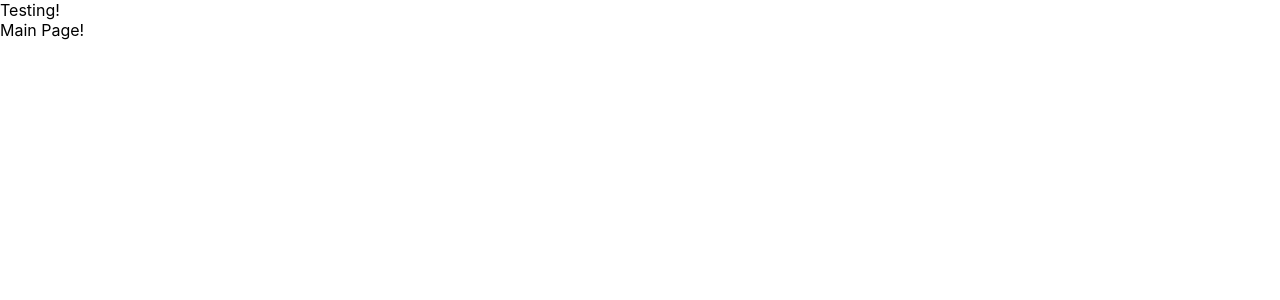
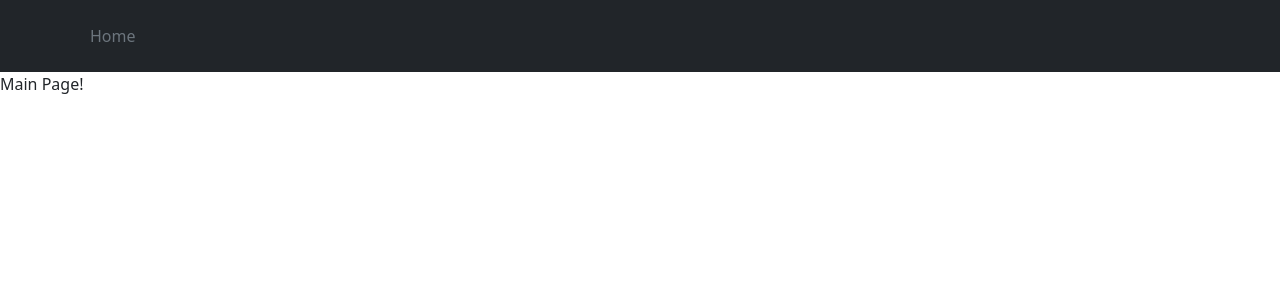
Before and after one commit to Pitching/Motorent, a React (Create React App) app in the folder Motorent-client/: page / in a window 1280 px wide. Shown: the top 300 px of the page. Built offline with nearby package versions, Linux system fonts and the light colour scheme.

Commit message:
initializing the navbar

```diff
--- a/Motorent-client/public/index.html
+++ b/Motorent-client/public/index.html
@@ -1,14 +1,12 @@
 <!DOCTYPE html>
 <html lang="en">
+
 <head>
   <meta charset="utf-8" />
   <link rel="icon" href="%PUBLIC_URL%/favicon.ico" />
   <meta name="viewport" content="width=device-width, initial-scale=1" />
   <meta name="theme-color" content="#000000" />
-    <meta
-      name="description"
-      content="Web site created using create-react-app"
-    />
+  <meta name="description" content="Web site created using create-react-app" />
   <link rel="apple-touch-icon" href="%PUBLIC_URL%/logo192.png" />
   <!--
       manifest.json provides metadata used when your web app is installed on a
@@ -24,8 +22,12 @@
       work correctly both with client-side routing and a non-root public URL.
       Learn how to configure a non-root public URL by running `npm run build`.
     -->
+  <link rel="stylesheet" href="https://cdn.jsdelivr.net/npm/bootstrap@4.3.1/dist/css/bootstrap.min.css"
+    integrity="sha384-ggOyR0iXCbMQv3Xipma34MD+dH/1fQ784/j6cY/iJTQUOhcWr7x9JvoRxT2MZw1T" crossorigin="anonymous">
+
   <title>React App</title>
 </head>
+
 <body>
   <noscript>You need to enable JavaScript to run this app.</noscript>
   <div id="root"></div>
@@ -39,5 +41,15 @@
       To begin the development, run `npm start` or `yarn start`.
       To create a production bundle, use `npm run build` or `yarn build`.
     -->
+  <script src="https://code.jquery.com/jquery-3.3.1.slim.min.js"
+    integrity="sha384-q8i/X+965DzO0rT7abK41JStQIAqVgRVzpbzo5smXKp4YfRvH+8abtTE1Pi6jizo"
+    crossorigin="anonymous"></script>
+  <script src="https://cdn.jsdelivr.net/npm/popper.js@1.14.7/dist/umd/popper.min.js"
+    integrity="sha384-UO2eT0CpHqdSJQ6hJty5KVphtPhzWj9WO1clHTMGa3JDZwrnQq4sF86dIHNDz0W1"
+    crossorigin="anonymous"></script>
+  <script src="https://cdn.jsdelivr.net/npm/bootstrap@4.3.1/dist/js/bootstrap.min.js"
+    integrity="sha384-JjSmVgyd0p3pXB1rRibZUAYoIIy6OrQ6VrjIEaFf/nJGzIxFDsf4x0xIM+B07jRM"
+    crossorigin="anonymous"></script>
 </body>
+
 </html>
--- a/Motorent-client/src/components/Navbar.js
+++ b/Motorent-client/src/components/Navbar.js
@@ -1,10 +1,21 @@
 import './Navbar.scss';
+import 'bootstrap/dist/css/bootstrap.min.css';
+import { Link } from 'react-router-dom';
 
 function Navbar() {
   return (
-    <div>
-      Testing!
-    </div>
+    <header className="p-3 text-bg-dark">
+      <div className="container">
+        <div className="d-flex flex-wrap align-items-center justify-content-center justify-content-lg-start">
+          <ul className="nav col-12 col-lg-auto me-lg-auto mb-2 justify-content-center mb-md-0">
+            <li><Link to="/" className="nav-link px-2 text-secondary">Home</Link></li>
+          </ul>
+          <form className="col-12 col-lg-auto mb-3 mb-lg-0 me-lg-3" role="search">
+
+          </form>
+        </div>
+      </div>
+    </header>
   )
 }
 
--- a/Motorent-client/src/index.js
+++ b/Motorent-client/src/index.js
@@ -3,11 +3,14 @@ import ReactDOM from 'react-dom/client';
 import './index.css';
 import App from './components/App';
 import reportWebVitals from './reportWebVitals';
+import { BrowserRouter } from 'react-router-dom';
 
 const root = ReactDOM.createRoot(document.getElementById('root'));
 root.render(
   <React.StrictMode>
+    <BrowserRouter>
     <App />
+    </BrowserRouter>
   </React.StrictMode>
 );
 
```
Lines whose indentation alone changed are shown as unchanged.
